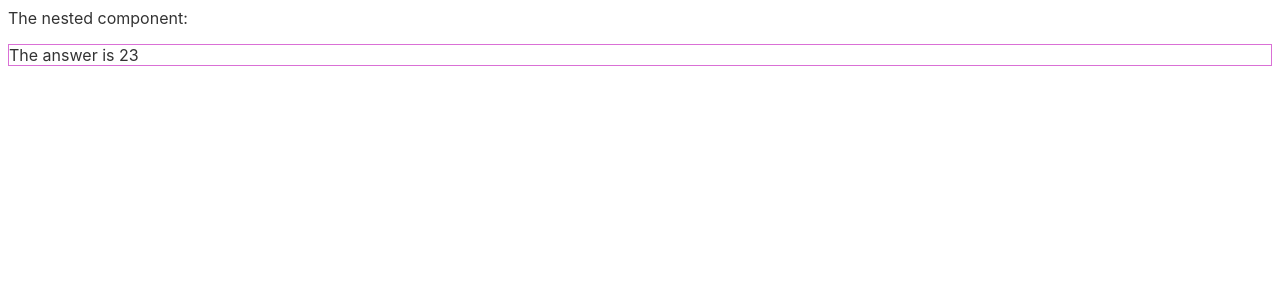
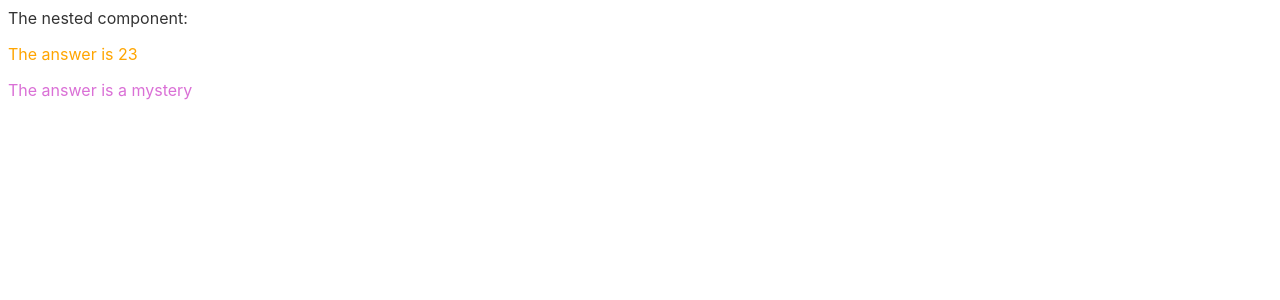
Before and after one commit to mvargasmoran/svelte101-all-bosses, a Svelte app: page / in a window 1280 px wide. Shown: the top 300 px of the page. Built offline with nearby package versions, Linux system fonts and the light colour scheme.

Commit message:
Add default values tutorial
https://svelte.dev/tutorial/default-values

```diff
--- a/src/App.svelte
+++ b/src/App.svelte
@@ -2,4 +2,5 @@
   import Nested from './Nested.svelte';
 </script>
 The nested component:
-<Nested answer={23}/>
+<Nested answer={23} color={'orange'}/>
+<Nested/>
--- a/src/Nested.svelte
+++ b/src/Nested.svelte
@@ -1,11 +1,7 @@
 <script>
-  export let answer;
+  export let answer = 'a mystery';
+  export let color = 'orchid';
 </script>
-<p>
-  The answer is {23}
+<p style="color: {color || 'orchid'};">
+  The answer is {answer}
 </p>
-<style>
-  p {
-    border: 1px solid orchid;
-  }
-</style>
```
